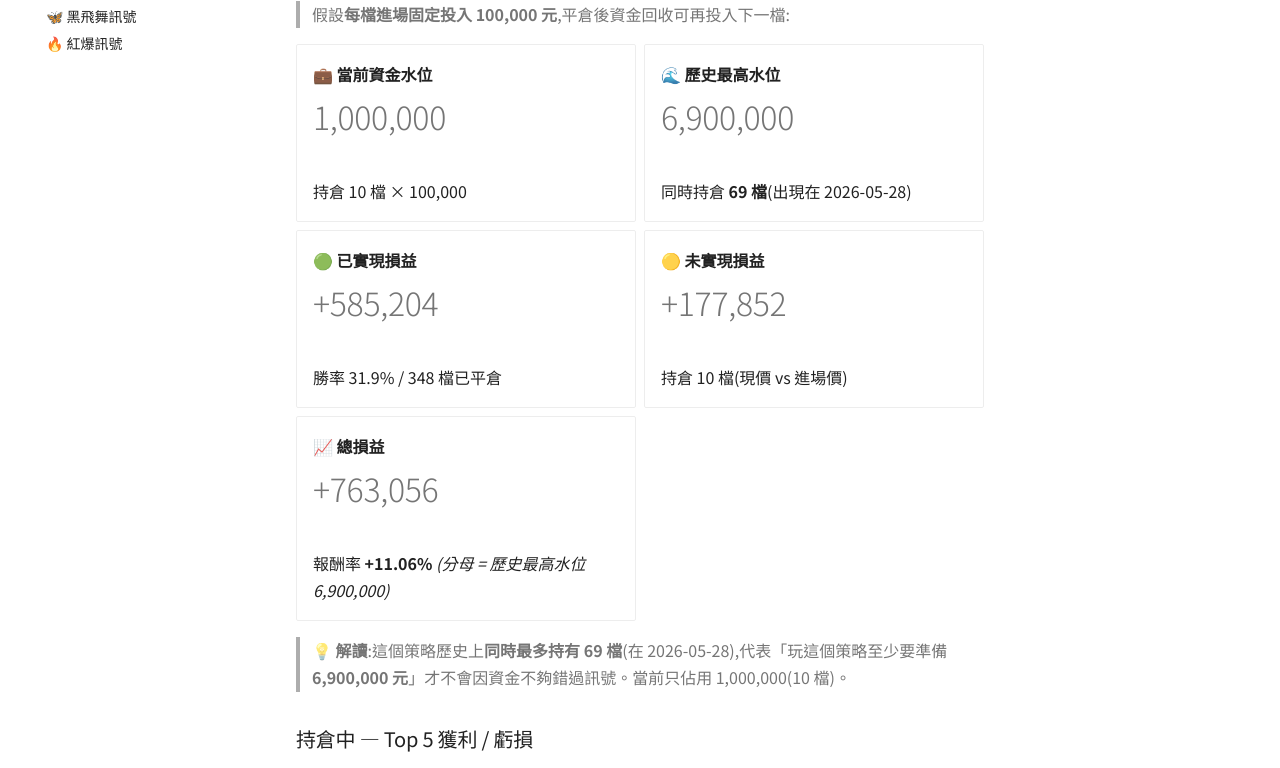
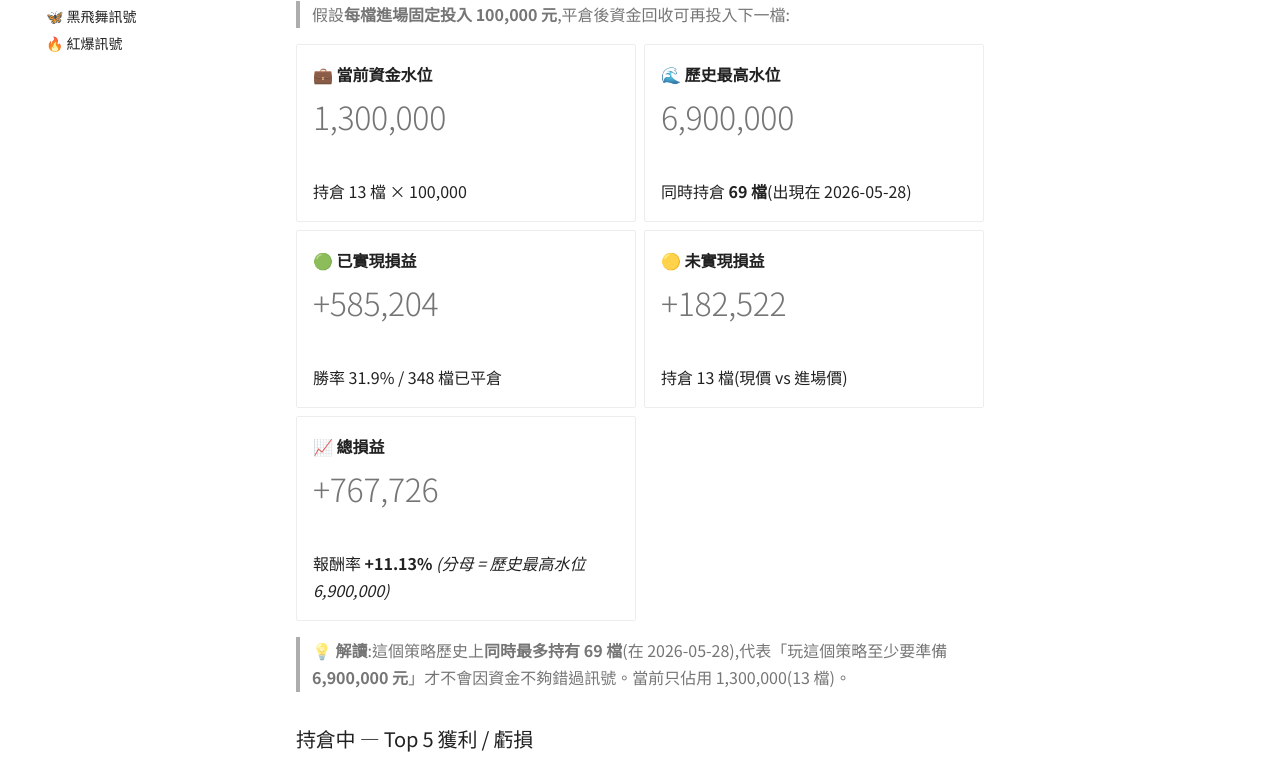
Before and after one commit to ShoppingLiao/stock-analysis-public, an MkDocs documentation site: the page built from docs/signals_capital.md, in a window 1280 px wide and 1400 px high, scrolled down 359 px. Shown: the part 167-935 px from the top of the window. Built offline with MkDocs 1.6.1 and Material for MkDocs 9.7.7, drawn with Linux system fonts in a browser that asks for light colours; comment, search, counter and statistics services are not loaded; some of the changed text lies outside the part shown.

Commit message:
docs(signals): update BB + RB + capital (2026-10-07)

```diff
--- a/docs/signals_capital.md
+++ b/docs/signals_capital.md
@@ -17,9 +17,9 @@
 
 -   **💼 當前資金水位**
 
-    # 1,000,000
+    # 1,300,000
 
-    持倉 10 檔 × 100,000
+    持倉 13 檔 × 100,000
 
 -   **🌊 歷史最高水位**
 
@@ -35,19 +35,19 @@
 
 -   **🟡 未實現損益**
 
-    # +177,852
+    # +182,522
 
-    持倉 10 檔(現價 vs 進場價)
+    持倉 13 檔(現價 vs 進場價)
 
 -   **📈 總損益**
 
-    # +763,056
+    # +767,726
 
-    報酬率 **+11.06%** _(分母 = 歷史最高水位 6,900,000)_
+    報酬率 **+11.13%** _(分母 = 歷史最高水位 6,900,000)_
 
 </div>
 
-> **💡 解讀**:這個策略歷史上**同時最多持有 69 檔**(在 2026-05-28),代表「玩這個策略至少要準備 **6,900,000 元**」才不會因資金不夠錯過訊號。當前只佔用 1,000,000(10 檔)。
+> **💡 解讀**:這個策略歷史上**同時最多持有 69 檔**(在 2026-05-28),代表「玩這個策略至少要準備 **6,900,000 元**」才不會因資金不夠錯過訊號。當前只佔用 1,300,000(13 檔)。
 
 ### 持倉中 — Top 5 獲利 / 虧損
 
@@ -137,9 +138,9 @@
 
 -   **💼 當前資金水位**
 
-    # 4,800,000
+    # 5,100,000
 
-    BB 1,000,000 + RB 3,800,000
+    BB 1,300,000 + RB 3,800,000
 
 -   **🌊 兩策略歷史最高水位**
 
@@ -155,15 +156,15 @@
 
 -   **🟡 未實現損益**
 
-    # +1,021,526
+    # +1,026,196
 
-    BB +177,852 + RB +843,674
+    BB +182,522 + RB +843,674
 
 -   **📈 總損益**
 
-    # +793,128
+    # +797,798
 
-    報酬率 **+3.48%** _(分母 = 兩策略歷史最高水位)_
+    報酬率 **+3.50%** _(分母 = 兩策略歷史最高水位)_
 
 </div>
 
```
Also changed, not shown: other parts of docs/signals_capital.md (+1 -0 lines), docs/signals_black_butterfly.md (+15 -14 lines).
